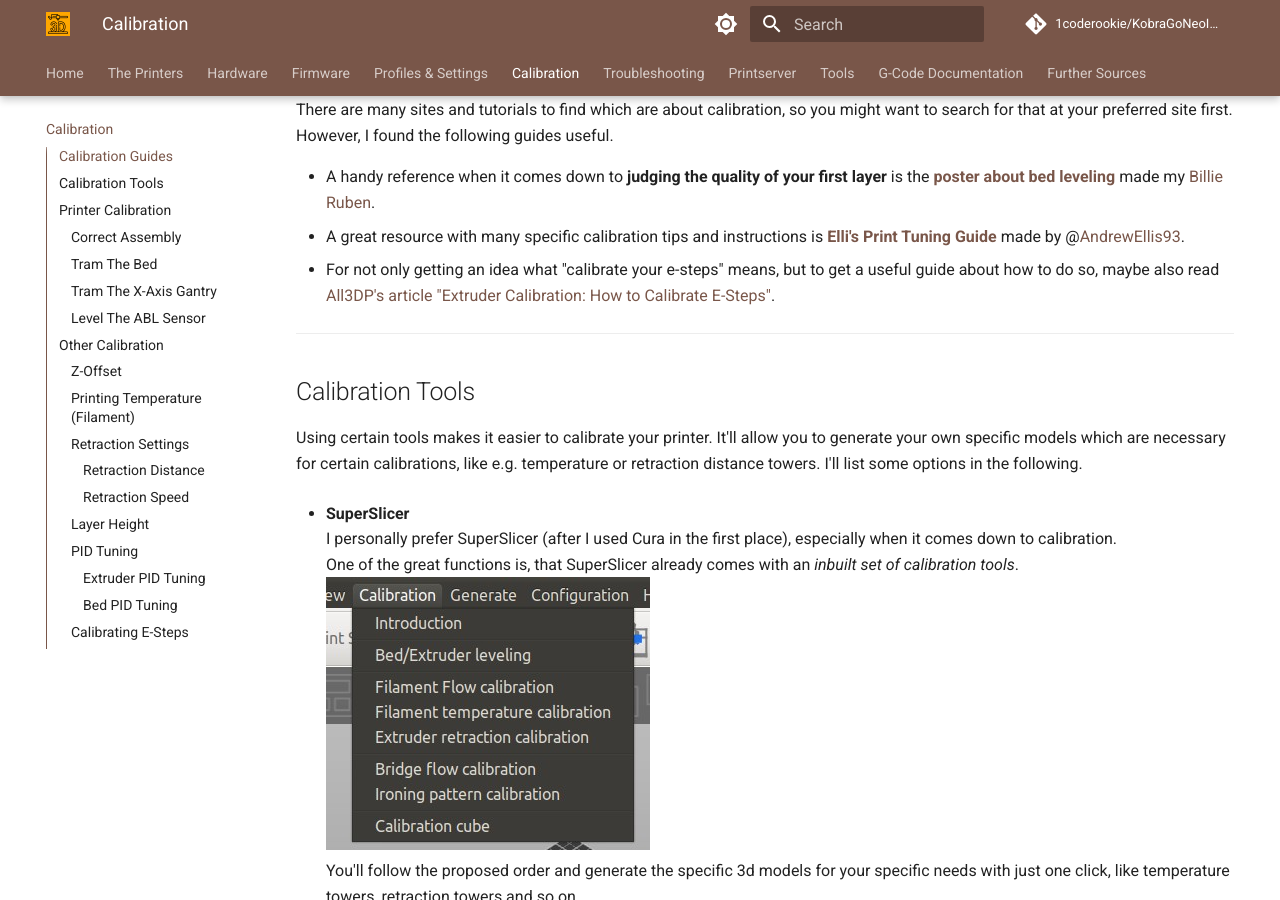
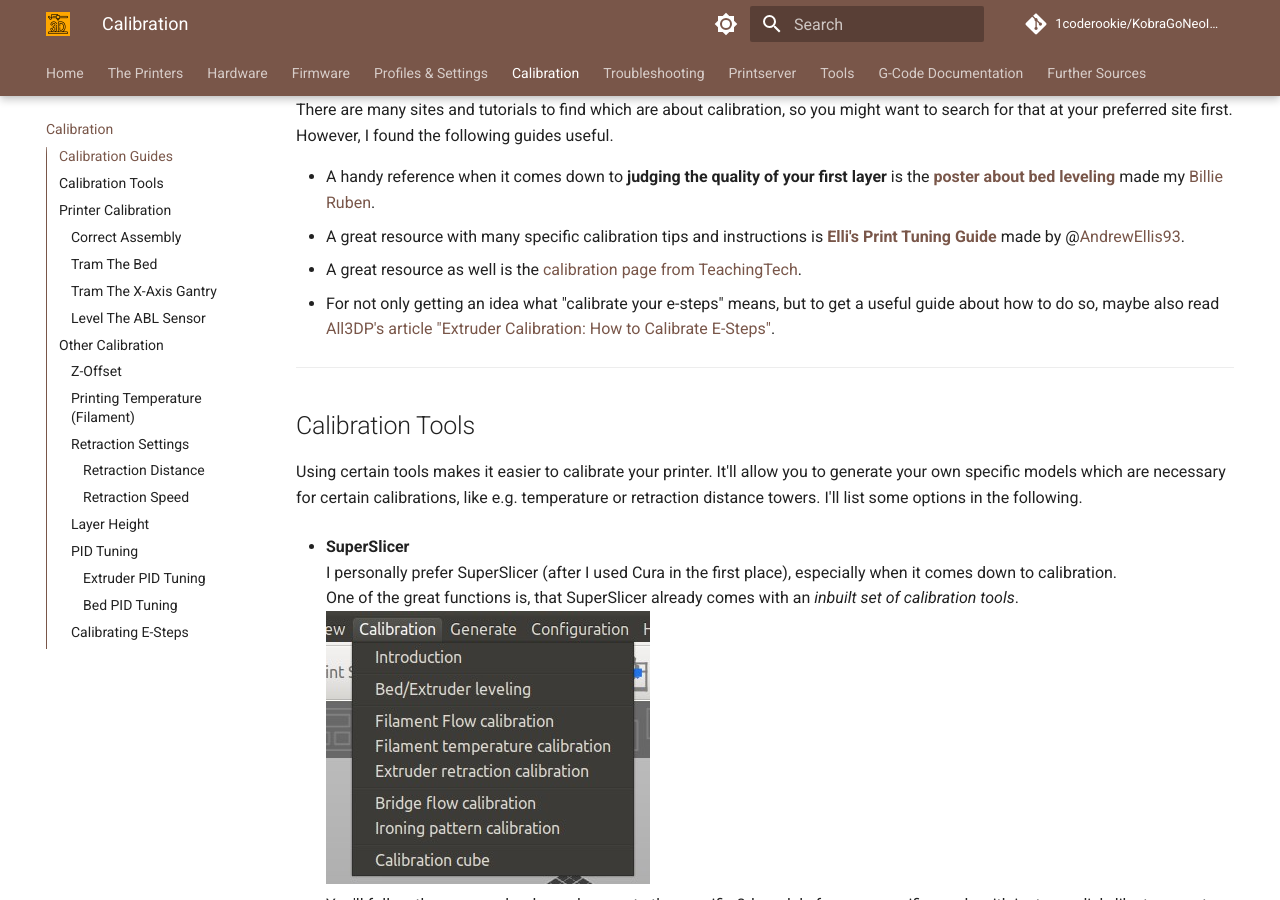
Before and after one commit to 1coderookie/KobraGoNeoInsights, an MkDocs documentation site: the page built from docs/calibration.md, in a window 1280 px wide and 900 px high, scrolled down 812 px. Built offline with MkDocs 1.6.1 and Material for MkDocs 9.7.7, drawn with Linux system fonts in a browser that asks for light colours; comment, search, counter and statistics services are not loaded.

Commit message:
Update calibration.md

```diff
--- a/docs/calibration.md
+++ b/docs/calibration.md
@@ -24,6 +24,7 @@
 
 - A handy reference when it comes down to **judging the quality of your first layer** is the [**poster about bed leveling**](https://i.imgur.com/hIcGr8U.png) made my [Billie Ruben](https://www.billieruben.info/).
 - A great resource with many specific calibration tips and instructions is [**Elli's Print Tuning Guide**](https://ellis3dp.com/Print-Tuning-Guide/) made by @[AndrewEllis93](https://github.com/AndrewEllis93).
+- A great resource as well is the [calibration page from TeachingTech](https://teachingtechyt.github.io/calibration.html).
 - For not only getting an idea what "calibrate your e-steps" means, but to get a useful guide about how to do so, maybe also read [All3DP's article "Extruder Calibration: How to Calibrate E-Steps"](https://all3dp.com/2/extruder-calibration-6-easy-steps-2/).
 
 
```
